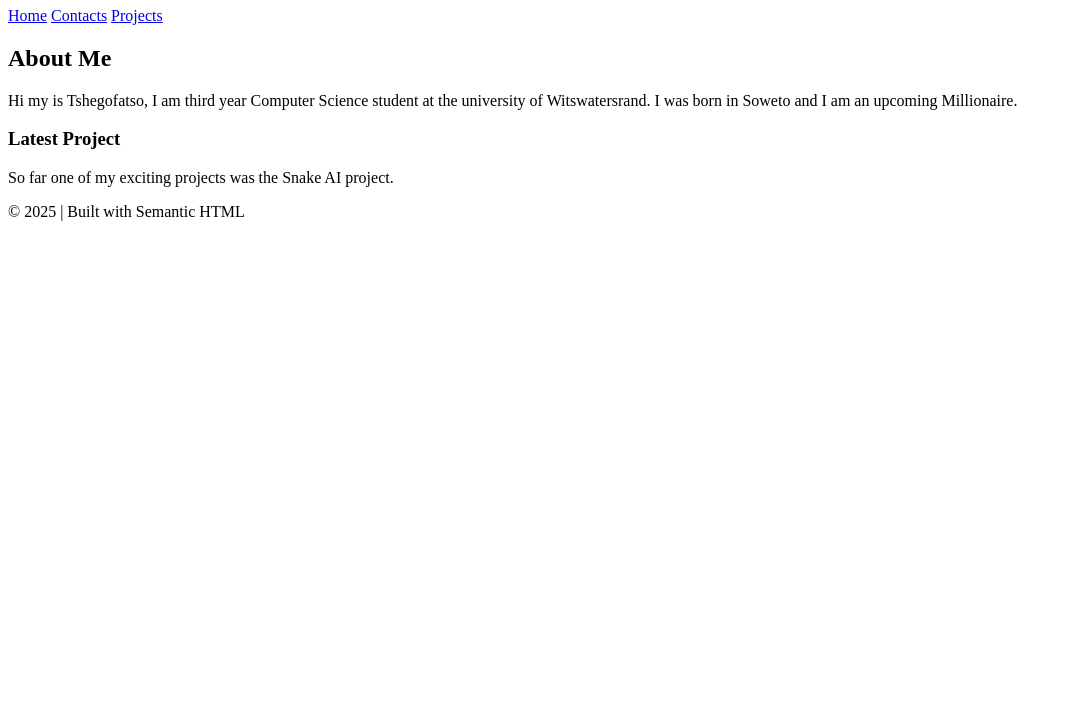
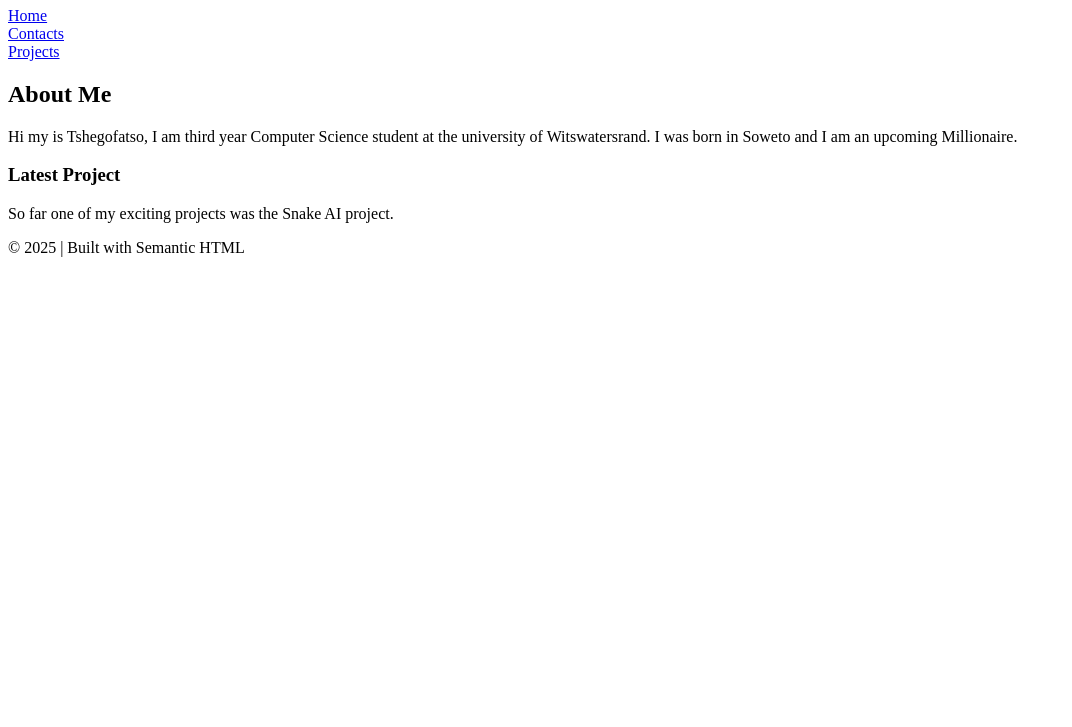
Before and after one commit to Lonewolftotheworld/Software_design_2556918, a plain HTML site: page 2556918-lab2.html in a window 1280 px wide. Shown: the part 73-800 px from the top of the page, without its empty margins (0-1072 px from the left). Drawn offline with Linux system fonts and the light colour scheme.

Commit message:
Update 2556918-lab2.html
Updated the file with the correct code

```diff
--- a/2556918-lab2.html
+++ b/2556918-lab2.html
@@ -5,7 +5,11 @@
     </h1>
     <nav>
         <a href="#">Home</a>
+    </nav>
+    <nav>
         <a href= "#">Contacts</a>
+    </nav>
+    <nav>
         <a href = "#">Projects</a>
     </nav>
     <main>
```
